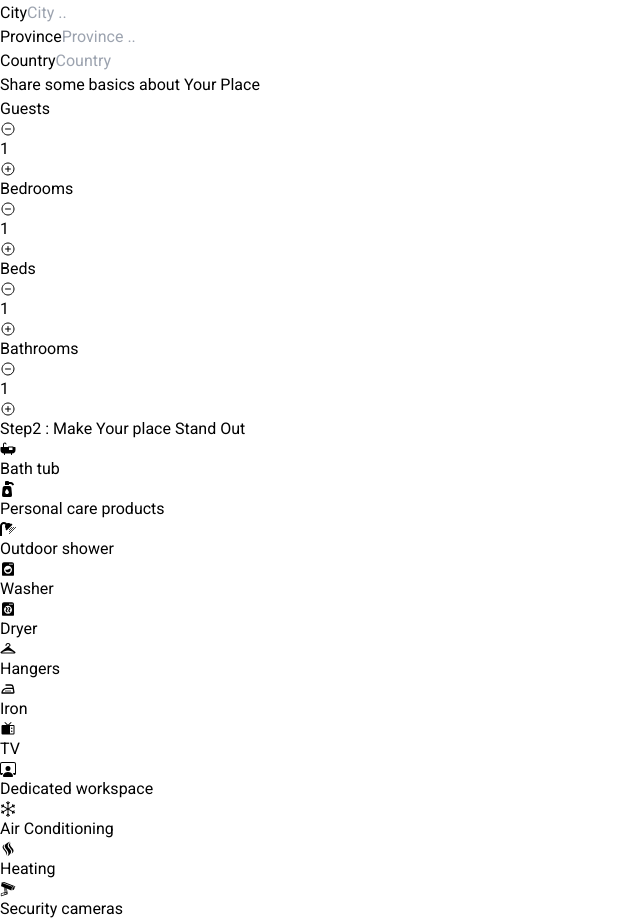
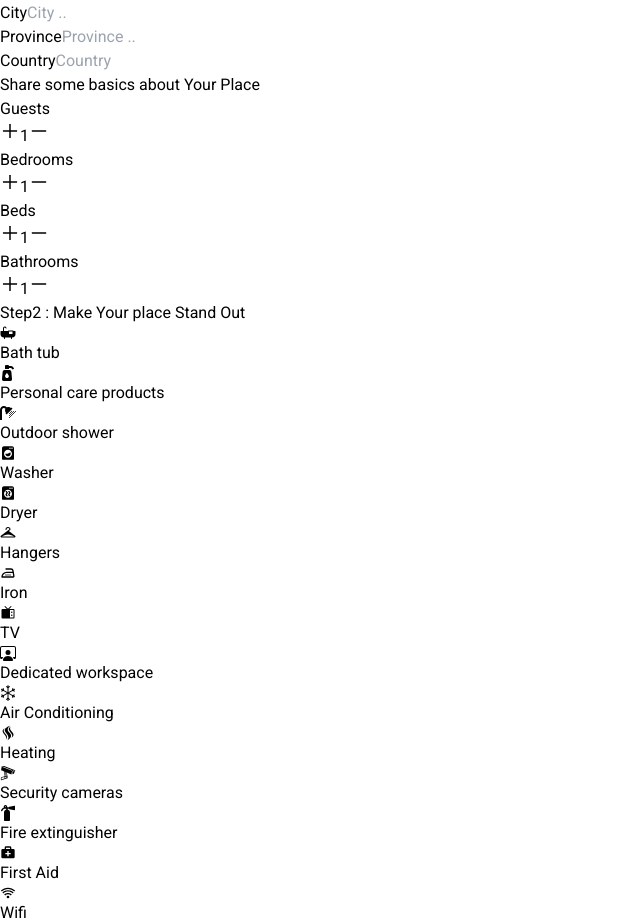
Before and after one commit to nischay-chauhan/travel, a React (Vite) app in the folder client/: page /create-listing in a window 1280 px wide. Shown: the part 1346-2267 px from the top of the page, without its empty margins (0-640 px from the left). Built offline with nearby package versions, Linux system fonts and the light colour scheme.

Commit message:
setting states

```diff
--- a/client/src/components/CreateListing/GuestCounter.jsx
+++ b/client/src/components/CreateListing/GuestCounter.jsx
@@ -1,40 +1,43 @@
-import  { useState } from 'react';
 import PropTypes from 'prop-types';
-import { IoRemoveCircleOutline, IoAddCircleOutline } from 'react-icons/io5';
+import { AiOutlinePlus, AiOutlineMinus } from 'react-icons/ai';
 
-const GuestCounter = ({ name }) => {
-  const [count, setCount] = useState(1);
-
+const GuestCounter = ({ label, count, setCount }) => {
   const handleIncrement = () => {
-    setCount(count + 1);
+    setCount((prevCount) => prevCount + 1);
   };
 
   const handleDecrement = () => {
     if (count > 1) {
-      setCount(count - 1);
+      setCount((prevCount) => prevCount - 1);
     }
   };
 
   return (
-    <div className="relative bg-gray-100 p-4 w-1/2 rounded-md items-center mb-4">
-      <p className="text-2xl mr-4">{name}</p>
+    <div className="flex items-center justify-between p-2 bg-gray-200 rounded-md">
+      <p className="text-lg">{label}</p>
       <div className="flex items-center">
-        <IoRemoveCircleOutline
-          className="text-2xl hover:cursor-pointer"
+        <button
+          className="bg-blue-500 text-white px-2 py-1 rounded-md"
+          onClick={handleIncrement}
+        >
+          <AiOutlinePlus size={20} />
+        </button>
+        <span className="mx-2">{count}</span>
+        <button
+          className="bg-red-500 text-white px-2 py-1 rounded-md"
           onClick={handleDecrement}
-        />
-        <span className="text-2xl mx-4">{count}</span>
-        <IoAddCircleOutline
-          className="text-2xl hover:cursor-pointer"
-          onClick={handleIncrement}
-        />
+        >
+          <AiOutlineMinus size={20} />
+        </button>
       </div>
     </div>
   );
 };
 
 GuestCounter.propTypes = {
-  name: PropTypes.string.isRequired,
+  label: PropTypes.string.isRequired,
+  count: PropTypes.number.isRequired,
+  setCount: PropTypes.func.isRequired,
 };
 
 export default GuestCounter;
--- a/client/src/components/CreateListing/Place.jsx
+++ b/client/src/components/CreateListing/Place.jsx
@@ -1,20 +1,29 @@
+import PropTypes from 'prop-types'
+const Place = ({ formLocation, setFormLocation }) => {
+  const handleInputChange = (e) => {
+    const { name, value } = e.target;
+    setFormLocation((prevLocation) => ({
+      ...prevLocation,
+      [name]: value,
+    }));
 
-const Place = () => {
+  };
+
   return (
     <div className="flex flex-col w-full mt-6">
-    <h3 className="text-2xl font-bold">
-      Where is Your Place Located
-    </h3>
+      <h3 className="text-2xl font-bold">Where is Your Place Located</h3>
       <div className="mt-4 w-full flex flex-col p-2">
         <label htmlFor="streetAddress" className="text-lg mb-1">
           Street address
         </label>
         <input
           id="streetAddress"
+          name="streetAddress"
+          value={formLocation.streetAddress}
+          onChange={handleInputChange}
           className="w-full p-2 rounded-md border border-gray-300 focus:outline-none focus:border-primary"
           type="text"
           placeholder="Street name or Address"
-        name="streetAddress"
           required
         />
       </div>
@@ -27,6 +36,8 @@ const Place = () => {
             id="aptSuite"
             type="text"
             name="aptSuite"
+            value={formLocation.aptSuite}
+            onChange={handleInputChange}
             placeholder="Apartment or suite"
             required
             className="w-full p-2 rounded-md border border-gray-300 focus:outline-none focus:border-primary"
@@ -41,6 +52,8 @@ const Place = () => {
             type="text"
             required
             name="city"
+            value={formLocation.city}
+            onChange={handleInputChange}
             placeholder="City .."
             className="w-full p-2 rounded-md border border-gray-300 focus:outline-none focus:border-primary"
           />
@@ -57,6 +70,8 @@ const Place = () => {
             placeholder="Province .."
             required
             name="province"
+            value={formLocation.province}
+            onChange={handleInputChange}
             className="w-full p-2 rounded-md border border-gray-300 focus:outline-none focus:border-primary"
           />
         </div>
@@ -69,13 +84,28 @@ const Place = () => {
             type="text"
             required
             name="country"
+            value={formLocation.country}
+            onChange={handleInputChange}
             placeholder="Country"
             className="w-full p-2 rounded-md border border-gray-300 focus:outline-none focus:border-primary"
           />
         </div>
       </div>
     </div>
-  )
-}
+  );
+};
 
-export default Place
+
+Place.propTypes = {
+  formLocation: PropTypes.shape({
+  streetAddress: PropTypes.string.isRequired,
+  aptSuite: PropTypes.string.isRequired,
+  city: PropTypes.string.isRequired,
+  province: PropTypes.string.isRequired,
+  country: PropTypes.string.isRequired,
+  }).isRequired,
+  setFormLocation: PropTypes.func.isRequired,
+};
+
+
+export default Place;
--- a/client/src/pages/CreateListing.jsx
+++ b/client/src/pages/CreateListing.jsx
@@ -8,6 +8,23 @@ import { BiTrash, BiUpload } from "react-icons/bi";
 
 const CreateListing = () => {
   const [photos, setPhotos] = useState([]);
+  const [category, setCategory] = useState("");
+  const [type, setType] = useState("");
+  const [amenities, setAmenities] = useState([]);
+
+  const [formLocation, setFormLocation] = useState({
+    streetAddress: "",
+    aptSuite: "",
+    city: "",
+    province: "",
+    country: "",
+  });
+
+  const [guestCount, setGuestCount] = useState(1);
+  const [bedroomCount, setBedroomCount] = useState(1);
+  const [bedCount, setBedCount] = useState(1);
+  const [bathroomCount, setBathroomCount] = useState(1);
+
 
   const handleUploadPhotos = (e) => {
     const newPhotos = e.target.files;
@@ -53,20 +70,24 @@ const CreateListing = () => {
               </h3>
             </div>
             <div className="flex flex-wrap justify-center">
-              {categories.map((item, index) => (
+              {categories?.map((item, index) => (
                 <div
                   key={index}
-                  className="w-36 h-24 m-2 relative overflow-hidden rounded-md transition-transform duration-300 transform hover:scale-105"
+                  onClick={() => setCategory(item.label)}
+                  className={`w-36 h-24 m-2 relative overflow-hidden rounded-md transition-transform duration-300 transform hover:scale-105 category ${
+                    category === item.label ? "border-4 border-red-500" : ""
+                  }`}
                 >
-                  <div className="absolute inset-0  bg-black opacity-70 transition-opacity duration-300 hover:opacity-0"></div>
-                  <div className="absolute  inset-0 flex items-center justify-center">
-                    <div className="text-white  text-center">
+                  <div className="absolute inset-0 bg-black opacity-70 transition-opacity duration-300 hover:opacity-0"></div>
+                  <div className="absolute inset-0 flex items-center justify-center">
+                    <div className="text-white text-center">
                       <div className="text-2xl">{item.icon}</div>
                       <p className="mt-2">{item.label}</p>
                     </div>
                   </div>
                 </div>
               ))}
+
               <div className="mt-4 w-full">
                 <h2 className="text-2xl font-bold">
                   What type of Places will guests have ?
@@ -76,7 +97,10 @@ const CreateListing = () => {
                 {types?.map((item, index) => (
                   <div
                     key={index}
-                    className="flex justify-between items-center bg-gray-200 p-4 rounded-md mb-2"
+                    className={`flex justify-between items-center bg-gray-200 p-4 rounded-md mb-2 type ${
+                      type === item.name ? "border-4 border-green-500" : ""
+                    }`}
+                    onClick={() => setType(item.name)}
                   >
                     <div className="flex flex-col">
                       <h4 className="text-xl font-bold">{item.name}</h4>
@@ -86,18 +110,37 @@ const CreateListing = () => {
                   </div>
                 ))}
               </div>
-              <Place />
+              <Place
+                formLocation={formLocation}
+                setFormLocation={setFormLocation}
+              />
               <div className="flex w-full flex-col mt-6">
                 <div className="flex flex-col">
                   <h3 className="text-2xl font-bold mr-4">
                     Share some basics about Your Place
                   </h3>
                 </div>
-                <div className="grid md:grid-cols-2 sm:grid-cols-1 gap-2 mt-4">
-                  <GuestCounter name={"Guests"} />
-                  <GuestCounter name={"Bedrooms"} />
-                  <GuestCounter name={"Beds"} />
-                  <GuestCounter name={"Bathrooms"} />
+                <div className="grid lg:grid-cols-4 md:grid-cols-2 sm:grid-cols-1 gap-2 mt-4">
+                  <GuestCounter
+                    label="Guests"
+                    count={guestCount}
+                    setCount={setGuestCount}
+                  />
+                  <GuestCounter
+                    label="Bedrooms"
+                    count={bedroomCount}
+                    setCount={setBedroomCount}
+                  />
+                  <GuestCounter
+                    label="Beds"
+                    count={bedCount}
+                    setCount={setBedCount}
+                  />
+                  <GuestCounter
+                    label="Bathrooms"
+                    count={bathroomCount}
+                    setCount={setBathroomCount}
+                  />
                 </div>
               </div>
             </div>
```
Lines whose indentation alone changed are shown as unchanged.
